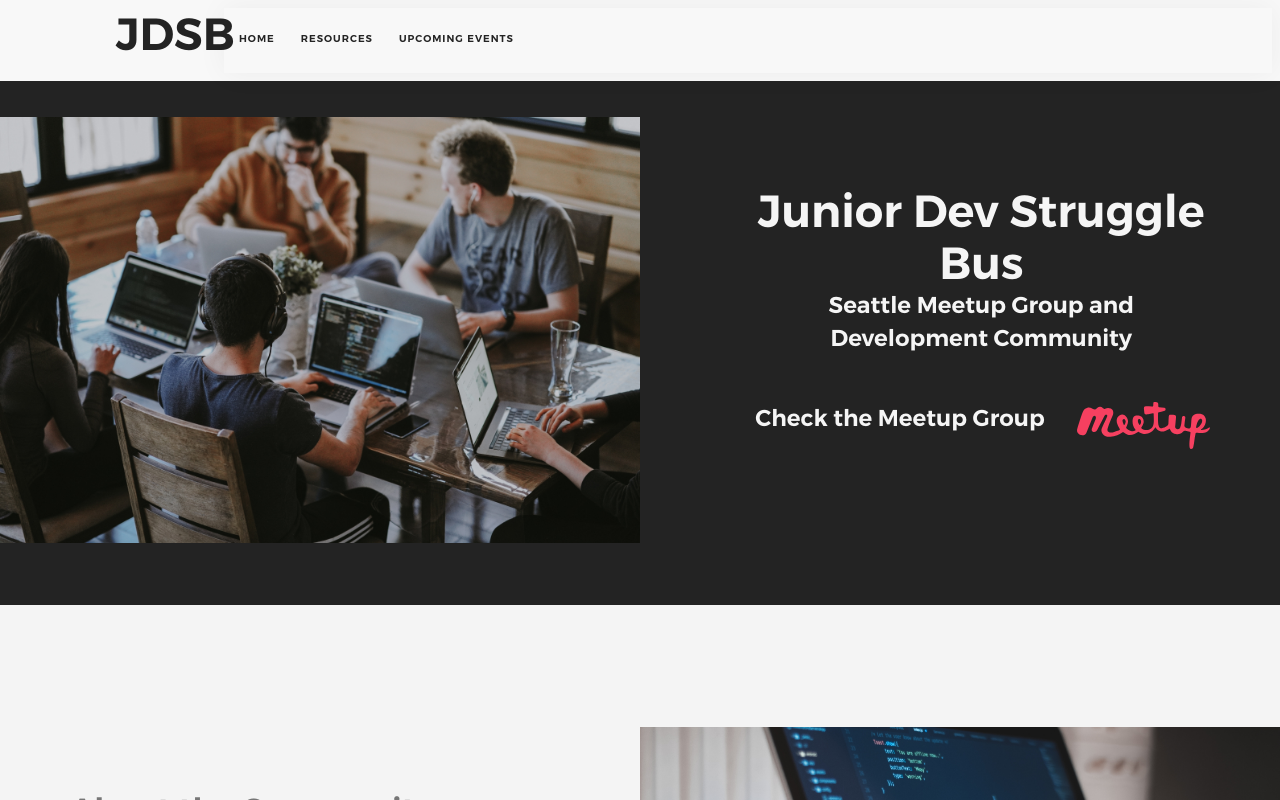
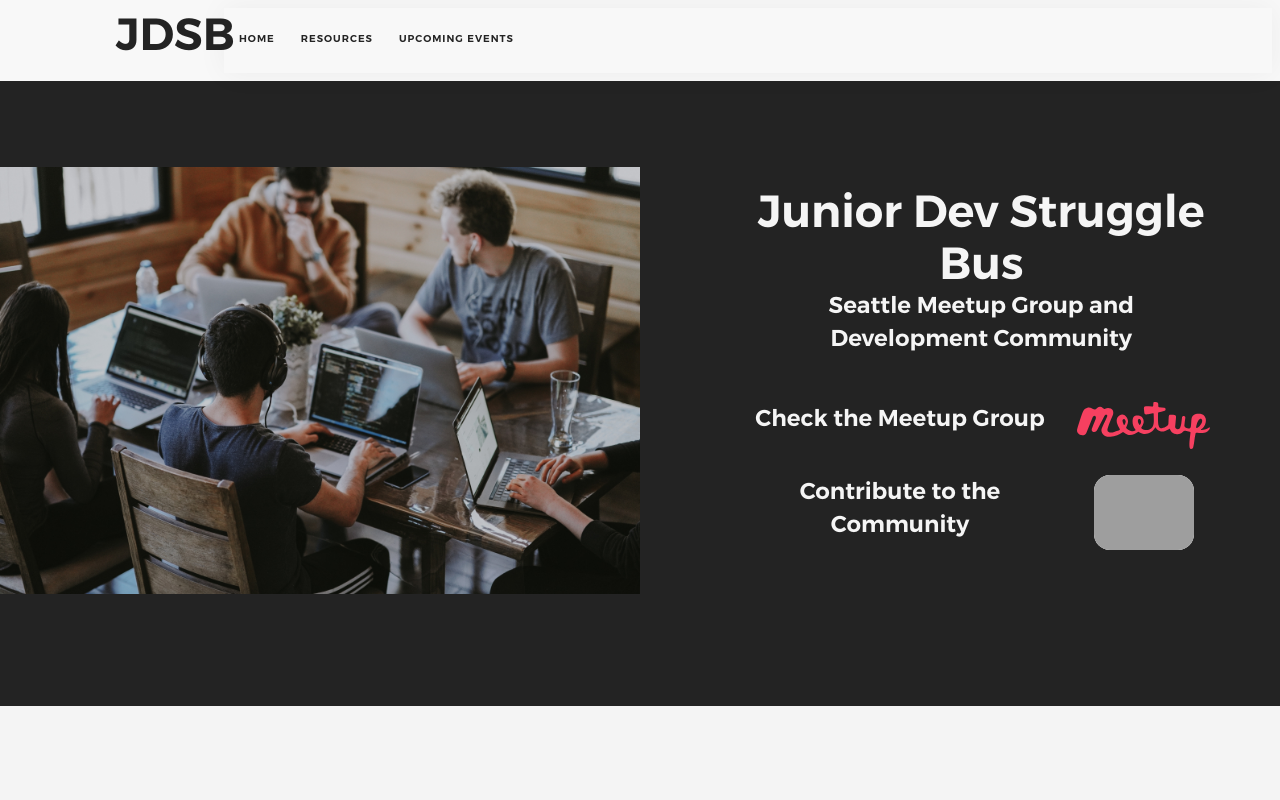
Before and after one commit to junior-dev-struggle-bus/juniordevstrugglebus, a React (Create React App) app: page / in a window 1280 px wide. Shown: the top 800 px of the page. Built offline with nearby package versions, Linux system fonts and the light colour scheme; grey boxes are pictures that could not be loaded.

Commit message:
adding link to Github on homepage

```diff
--- a/src/components/Home/index.js
+++ b/src/components/Home/index.js
@@ -31,6 +31,19 @@ class Home extends Component{
                         </div>
                         <div className = "col-sm-4">
                             <img src={meetupLogo} className="img-fluid"/>
+                        </div>
+                    </a>
+                    <a target="_blank" href = "https://github.com/nspilman/juniordevstrugglebus">
+
+                        <div className = "col-sm-8">
+                            <span>
+                                <h4>
+                                    Contribute to the Community
+                                </h4>
+                            </span>
+                        </div>
+                        <div className = "col-sm-4">
+                            <img src="https://github.githubassets.com/images/modules/logos_page/Octocat.png" className="img-fluid" style={{height:'75px',backgroundColor:'white', borderRadius:'1em'}}/>
                         </div>
                     </a>
                     </div>
```
